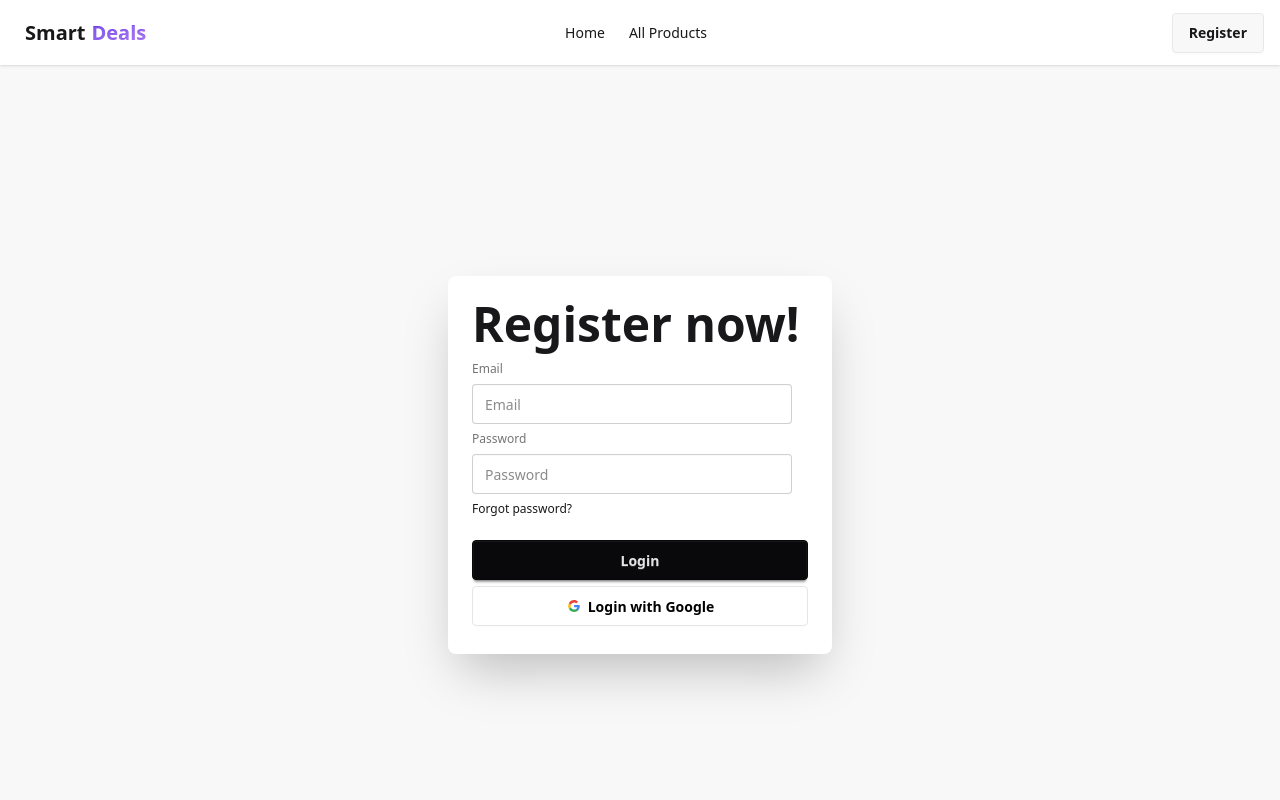
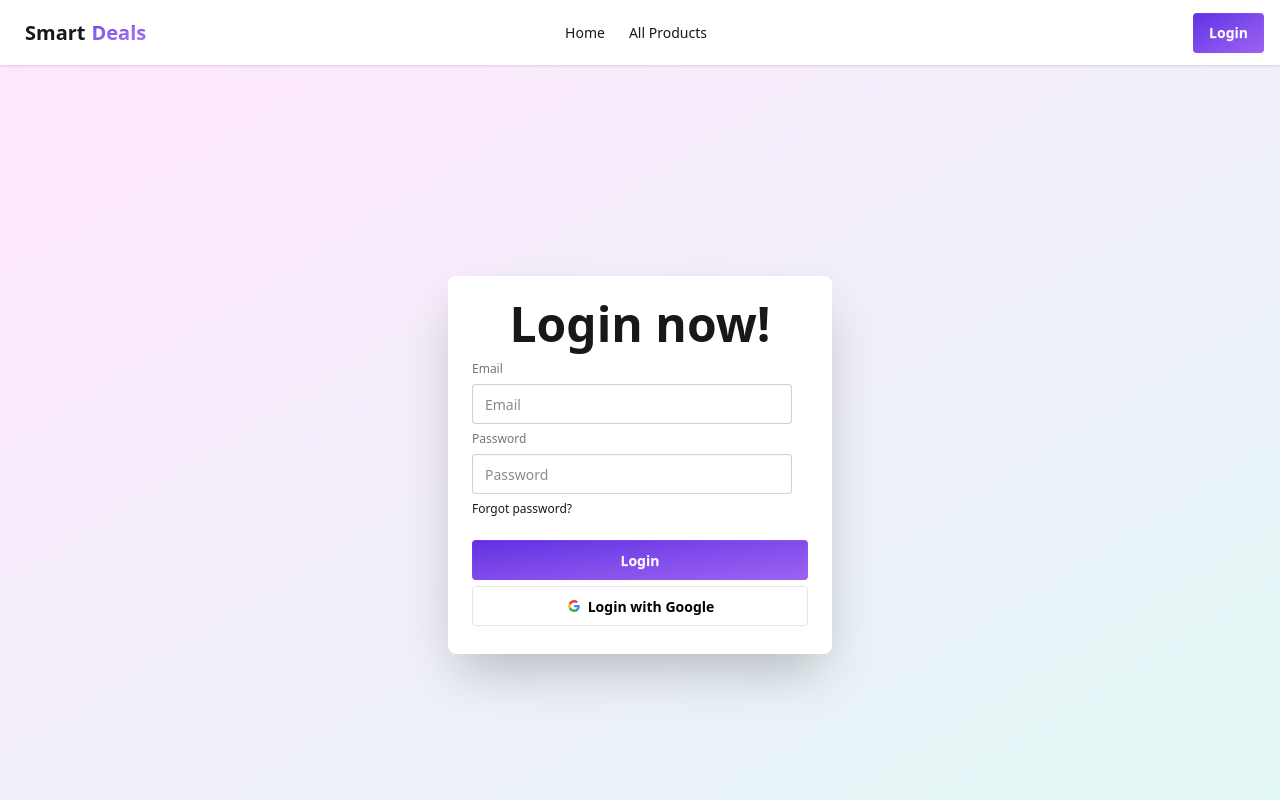
Before and after one commit to Arifwazed/Smart-Deals-Project, a React (Vite) app in the folder smart-deal-client/: page /register in a window 1280 px wide. Shown: the top 800 px of the page. Built offline with nearby package versions, Linux system fonts and the light colour scheme; no server answers.

Commit message:
login page bg color added

```diff
--- a/smart-deal-client/src/components/Navbar/Navbar.jsx
+++ b/smart-deal-client/src/components/Navbar/Navbar.jsx
@@ -46,7 +46,7 @@ const Navbar = () => {
                             <img src={user?.photoURL || fallbackImg} className='h-9 w-9 rounded-full' alt="" onError={(e)=> {e.target.style.display = 'none'}}/> <button onClick={handleLogout} className="btn btn-primary-custom">Sign Out</button>
                         </div>
                         :
-                        <Link to="/register" className="btn">Register</Link>
+                        <Link to="/register" className="btn btn-primary-custom">Login</Link>
                     }
                 </div>
             </div>
--- a/smart-deal-client/src/components/Register/Register.jsx
+++ b/smart-deal-client/src/components/Register/Register.jsx
@@ -30,17 +30,18 @@ const Register = () => {
         })
     }
     return (
-        <div className="hero bg-base-200 min-h-screen">
+
+        <div className="hero min-h-screen bg-linear-to-br from-[#FFE6FD] to-[#E0F8F5]">
             <div className="card bg-base-100 w-full max-w-sm shrink-0 shadow-2xl">
                 <div className="card-body">
-                    <h1 className="text-5xl font-bold">Register now!</h1>
+                    <h1 className="text-5xl font-bold text-center">Login now!</h1>
                     <fieldset className="fieldset">
                     <label className="label">Email</label>
                     <input type="email" className="input" placeholder="Email" />
                     <label className="label">Password</label>
                     <input type="password" className="input" placeholder="Password" />
                     <div><a className="link link-hover">Forgot password?</a></div>
-                    <button className="btn btn-neutral mt-4">Login</button>
+                    <button className="btn btn-primary-custom mt-4">Login</button>
                     {/* Google */}
                     <button onClick={handleGoogleSubmit} className="btn bg-white text-black border-[#e5e5e5]">
                     <svg aria-label="Google logo" width="16" height="16" xmlns="http://www.w3.org/2000/svg" viewBox="0 0 512 512"><g><path d="m0 0H512V512H0" fill="#fff"></path><path fill="#34a853" d="M153 292c30 82 118 95 171 60h62v48A192 192 0 0190 341"></path><path fill="#4285f4" d="m386 400a140 175 0 0053-179H260v74h102q-7 37-38 57"></path><path fill="#fbbc02" d="m90 341a208 200 0 010-171l63 49q-12 37 0 73"></path><path fill="#ea4335" d="m153 219c22-69 116-109 179-50l55-54c-78-75-230-72-297 55"></path></g></svg>
@@ -51,6 +52,7 @@ const Register = () => {
             </div>
         </div>
 
+
     );
 };
 
```
